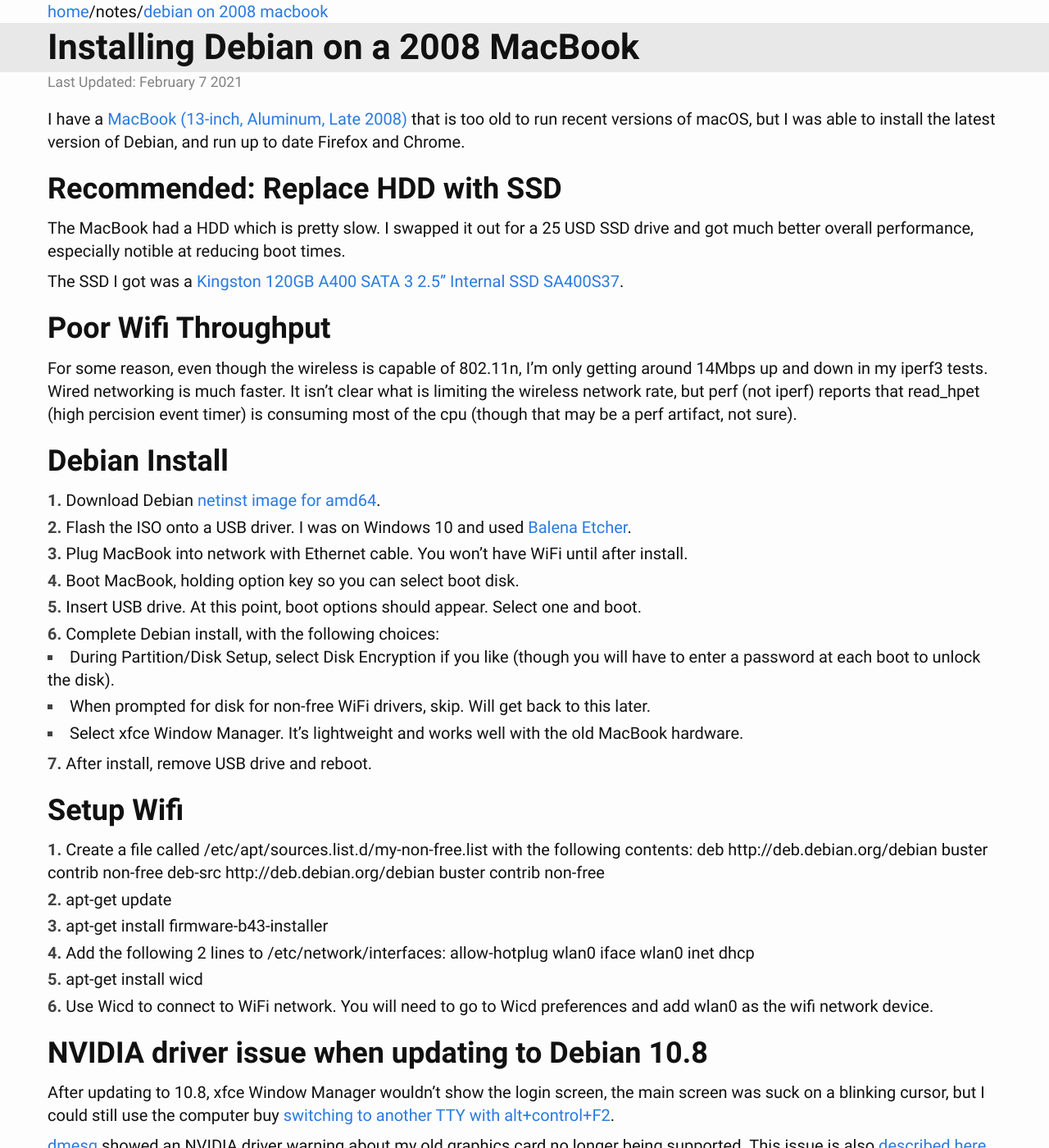
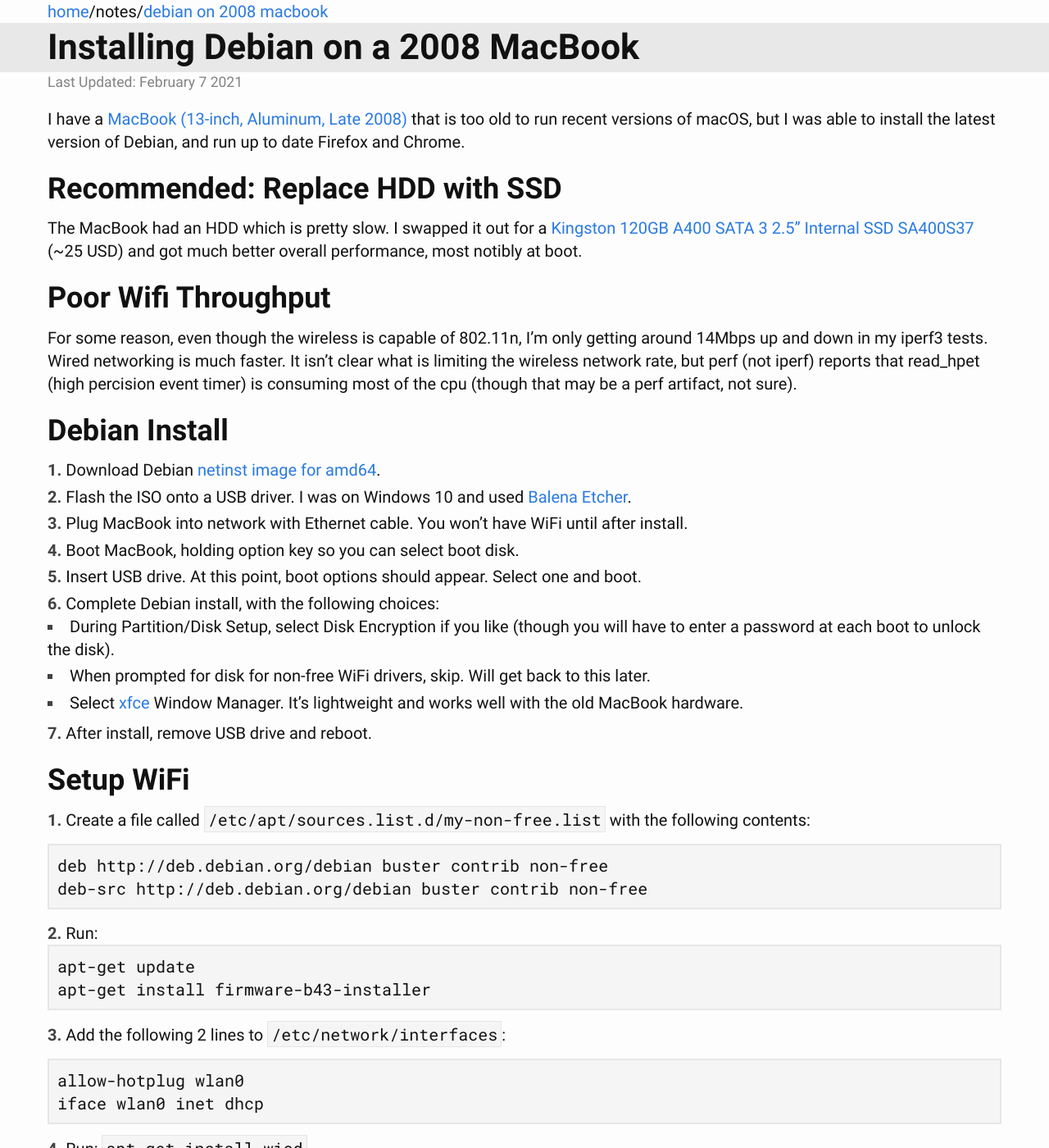
Before and after one commit to drichardson/dougrichardson.us, a Jekyll site: the page built from site/_notes/debian-on-2008-macbook.md, in a window 1280 px wide and 1400 px high. Shown: the whole window at 82% size. Built offline with Jekyll 4.4.1, drawn with Linux system fonts in a browser that asks for light colours; some of the changed text lies outside the part shown.

Commit message:
formatting

````diff
--- a/site/_notes/debian-on-2008-macbook.md
+++ b/site/_notes/debian-on-2008-macbook.md
@@ -6,28 +6,28 @@
 
 I have a [MacBook (13-inch, Aluminum, Late
 2008)](https://apple-history.com/mb_late_08) that is too old to run recent
-versions of macOS, but I was able to install the latest version of Debian,
-and run up to date Firefox and Chrome.
+versions of macOS, but I was able to install the latest version of Debian, and
+run up to date Firefox and Chrome.
 
 # Recommended: Replace HDD with SSD
 
-The MacBook had a HDD which is pretty slow. I swapped it out for a 25 USD SSD drive and got much better overall performance, especially notible at reducing boot times.
-
-The SSD I got was a [Kingston 120GB A400 SATA 3 2.5" Internal SSD
-SA400S37](https://www.kingston.com/us/ssd/a400-solid-state-drive).
+The MacBook had an HDD which is pretty slow. I swapped it out for a
+[Kingston 120GB A400 SATA 3 2.5" Internal SSD SA400S37](https://www.kingston.com/us/ssd/a400-solid-state-drive)
+(~25 USD) and got much better overall performance, most notibly at boot.
 
 # Poor Wifi Throughput
 
 For some reason, even though the wireless is capable of 802.11n, I'm only
 getting around 14Mbps up and down in my iperf3 tests. Wired networking is much
 faster. It isn't clear what is limiting the wireless network rate, but perf
-(not iperf) reports that read_hpet (high percision event timer) is
-consuming most of the cpu (though that may be a perf artifact, not sure).
+(not iperf) reports that read_hpet (high percision event timer) is consuming
+most of the cpu (though that may be a perf artifact, not sure).
 
 # Debian Install
 
 1. Download Debian [netinst image for amd64](https://www.debian.org/CD/netinst/).
-1. Flash the ISO onto a USB driver. I was on Windows 10 and used [Balena Etcher](https://www.balena.io/etcher/).
+1. Flash the ISO onto a USB driver. I was on Windows 10 and used
+   [Balena Etcher](https://www.balena.io/etcher/).
 1. Plug MacBook into network with Ethernet cable. You won't have WiFi until
    after install.
 1. Boot MacBook, holding option key so you can select boot disk.
@@ -38,35 +38,39 @@
       you will have to enter a password at each boot to unlock the disk).
     - When prompted for disk for non-free WiFi drivers, skip. Will get back to
       this later.
-    - Select xfce Window Manager. It's lightweight and works well with the old
-      MacBook hardware.
+    - Select [xfce](https://www.xfce.org/) Window Manager. It's lightweight and
+      works well with the old MacBook hardware.
 1. After install, remove USB drive and reboot.
 
 
-# Setup Wifi
+# Setup WiFi
 
-1. Create a file called /etc/apt/sources.list.d/my-non-free.list with the
+1. Create a file called `/etc/apt/sources.list.d/my-non-free.list` with the
    following contents:
+```
+deb http://deb.debian.org/debian buster contrib non-free
+deb-src http://deb.debian.org/debian buster contrib non-free
+```
 
-    deb http://deb.debian.org/debian buster contrib non-free
-    deb-src http://deb.debian.org/debian buster contrib non-free
-
-1. apt-get update
-1. apt-get install firmware-b43-installer
-1. Add the following 2 lines to /etc/network/interfaces:
-
-   allow-hotplug wlan0
-   iface wlan0 inet dhcp
-
-1. apt-get install wicd
-1. Use Wicd to connect to WiFi network. You will need to go to Wicd preferences
-   and add wlan0 as the wifi network device.
+1. Run:
+```
+apt-get update
+apt-get install firmware-b43-installer
+```
+1. Add the following 2 lines to `/etc/network/interfaces`:
+```
+allow-hotplug wlan0
+iface wlan0 inet dhcp
+```
+1. Run: `apt-get install wicd`
+1. Use [Wicd](https://launchpad.net/wicd) to connect to WiFi network. You will
+   need to go to Wicd preferences and add wlan0 as the WiFi network device.
 
 # NVIDIA driver issue when updating to Debian 10.8
 
-After updating to 10.8, xfce Window Manager wouldn't show the login screen,
-the main screen was suck on a blinking cursor, but I could still use the
-computer buy [switching to another TTY with alt+control+F2](https://wiki.debian.org/Console).
+After updating to 10.8, xfce Window Manager wouldn't show the login screen, the
+main screen was suck on a blinking cursor, but I could still use the computer
+buy [switching to another TTY with alt+control+F2](https://wiki.debian.org/Console).
 
 [dmesg](https://man7.org/linux/man-pages/man1/dmesg.1.html) showed an NVIDIA
 driver warning about my old graphics card no longer being supported. This issue
````
Also changed, not shown: other parts of site/_notes/debian-on-2008-macbook.md (+11 -2 lines).
